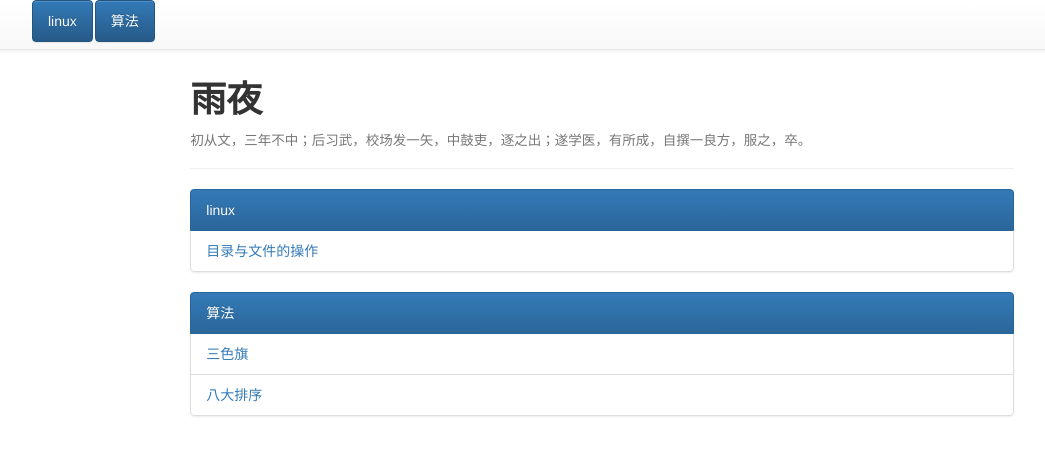
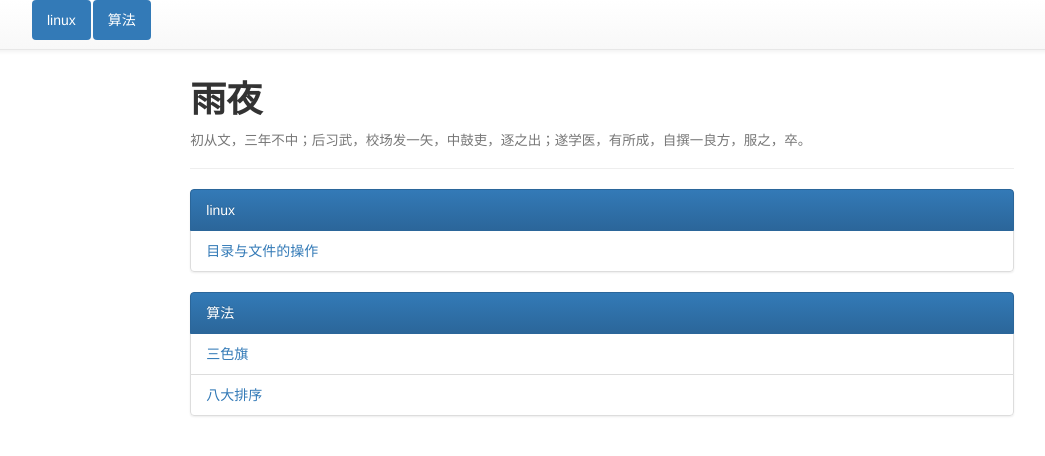
Before and after one commit to bit-ranger/blog, a Jekyll site: the page built from index.html, in a window 1280 px wide. Shown: the top 456 px of the page, without its empty margins (38-1083 px from the left). Built offline with Jekyll 4.4.1, drawn with Linux system fonts in a browser that asks for light colours; nearby versions of some CDN libraries; Markdown is read by kramdown in place of the engine named in the settings.

Commit message:
Update index.html

```diff
--- a/index.html
+++ b/index.html
@@ -23,7 +23,7 @@
             <ul class="nav nav-pills">
             {% for category in site.categories %}
                 <li role="presentation" class="active">
-                    <a href="#{{ category | first }}" class="btn btn-primary">{{ category | first }}</a>
+                    <a href="#{{ category | first }}">{{ category | first }}</a>
                 </li>
             {% endfor %}
             </ul>
```
